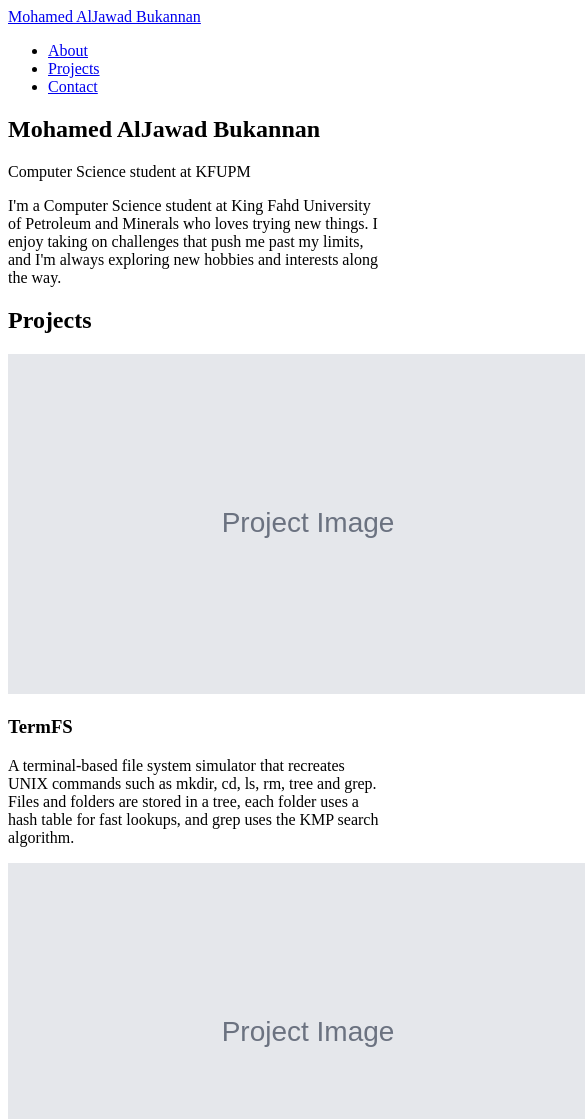
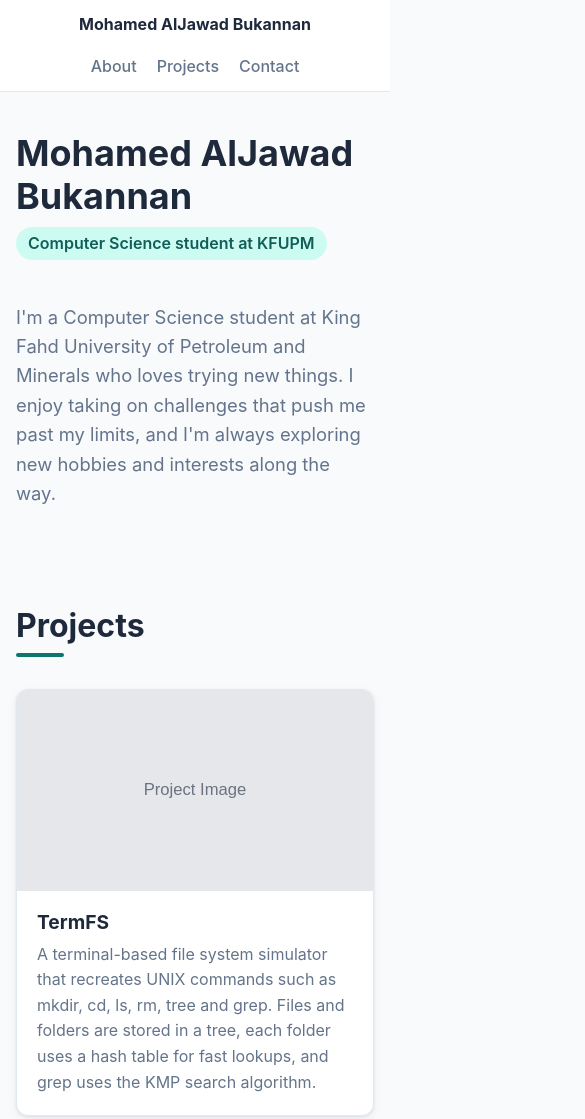
Before and after one commit to MJBukannan/202366970-MohamedBukannan-assignment1, a plain HTML site: page index.html in a window 390 px wide. Shown: the top 1119 px of the page, 585 px wide, since content can reach past the window. Drawn offline with Linux system fonts and the light colour scheme.

Commit message:
Add responsive CSS styling

```diff
--- a/css/styles.css
+++ b/css/styles.css
@@ -1 +1,298 @@
 /* Main stylesheet for the portfolio site */
+
+/* ---------- Design tokens ---------- */
+:root {
+  --color-bg: #f8fafc;
+  --color-surface: #ffffff;
+  --color-text: #1e293b;
+  --color-muted: #64748b;
+  --color-border: #e2e8f0;
+  --color-accent: #0f766e;
+  --color-accent-dark: #115e59;
+  --color-accent-soft: #ccfbf1;
+
+  /* System fonts only: nothing to download */
+  --font-body: -apple-system, BlinkMacSystemFont, "Segoe UI", Roboto, Helvetica, Arial, sans-serif;
+
+  --radius: 12px;
+  --shadow: 0 1px 3px rgba(15, 23, 42, 0.08), 0 4px 12px rgba(15, 23, 42, 0.05);
+  --max-width: 1100px;
+}
+
+/* ---------- Base ---------- */
+*,
+*::before,
+*::after {
+  box-sizing: border-box;
+}
+
+html {
+  scroll-behavior: smooth;
+  /* Keeps section headings visible below the sticky header when jumping to them */
+  scroll-padding-top: 80px;
+}
+
+body {
+  margin: 0;
+  font-family: var(--font-body);
+  line-height: 1.6;
+  color: var(--color-text);
+  background-color: var(--color-bg);
+}
+
+img {
+  max-width: 100%;
+  display: block;
+}
+
+a {
+  color: var(--color-accent);
+}
+
+h1,
+h2,
+h3 {
+  line-height: 1.2;
+  margin-top: 0;
+}
+
+/* ---------- Header and navigation (Flexbox) ---------- */
+.site-header {
+  position: sticky;
+  top: 0;
+  z-index: 10;
+  display: flex;
+  justify-content: space-between;
+  align-items: center;
+  gap: 1rem;
+  padding: 1rem 2rem;
+  background-color: var(--color-surface);
+  border-bottom: 1px solid var(--color-border);
+}
+
+.logo {
+  font-weight: 700;
+  color: var(--color-text);
+  text-decoration: none;
+}
+
+.nav-links {
+  display: flex;
+  gap: 1.5rem;
+  margin: 0;
+  padding: 0;
+  list-style: none;
+}
+
+.nav-links a {
+  color: var(--color-muted);
+  font-weight: 500;
+  text-decoration: none;
+  transition: color 0.2s;
+}
+
+.nav-links a:hover,
+.nav-links a:focus {
+  color: var(--color-accent);
+}
+
+/* ---------- Sections ---------- */
+.section {
+  max-width: var(--max-width);
+  margin: 0 auto;
+  padding: 4rem 2rem;
+}
+
+.section h2 {
+  font-size: 2rem;
+  margin-bottom: 2rem;
+}
+
+/* Short accent bar under each section heading */
+.section h2::after {
+  content: "";
+  display: block;
+  width: 48px;
+  height: 4px;
+  margin-top: 0.5rem;
+  border-radius: 2px;
+  background-color: var(--color-accent);
+}
+
+/* ---------- About ---------- */
+.about {
+  padding-top: 6rem;
+  padding-bottom: 6rem;
+}
+
+.about h1 {
+  font-size: clamp(2.25rem, 5vw, 3.5rem);
+  margin-bottom: 0.5rem;
+}
+
+.tagline {
+  display: inline-block;
+  margin: 0 0 1.5rem;
+  padding: 0.25rem 0.75rem;
+  border-radius: 999px;
+  font-weight: 600;
+  color: var(--color-accent-dark);
+  background-color: var(--color-accent-soft);
+}
+
+.intro {
+  max-width: 60ch;
+  font-size: 1.15rem;
+  color: var(--color-muted);
+}
+
+/* ---------- Projects (Grid) ---------- */
+.project-grid {
+  display: grid;
+  grid-template-columns: repeat(3, 1fr);
+  gap: 1.5rem;
+}
+
+.project-card {
+  overflow: hidden;
+  border: 1px solid var(--color-border);
+  border-radius: var(--radius);
+  background-color: var(--color-surface);
+  box-shadow: var(--shadow);
+  transition: transform 0.2s, box-shadow 0.2s;
+}
+
+.project-card:hover {
+  transform: translateY(-4px);
+  box-shadow: 0 8px 24px rgba(15, 23, 42, 0.12);
+}
+
+.project-card img {
+  width: 100%;
+  aspect-ratio: 16 / 9;
+  object-fit: cover;
+}
+
+.project-card h3 {
+  margin: 1.25rem 1.25rem 0.5rem;
+  font-size: 1.2rem;
+}
+
+.project-card p {
+  margin: 0 1.25rem 1.25rem;
+  color: var(--color-muted);
+}
+
+/* ---------- Contact form ---------- */
+.contact-form {
+  display: flex;
+  flex-direction: column;
+  max-width: 560px;
+  padding: 2rem;
+  border: 1px solid var(--color-border);
+  border-radius: var(--radius);
+  background-color: var(--color-surface);
+  box-shadow: var(--shadow);
+}
+
+.contact-form label {
+  margin-bottom: 0.35rem;
+  font-weight: 600;
+}
+
+.contact-form input,
+.contact-form textarea {
+  margin-bottom: 1.25rem;
+  padding: 0.75rem;
+  border: 1px solid var(--color-border);
+  border-radius: 8px;
+  font: inherit;
+  color: inherit;
+  background-color: var(--color-bg);
+}
+
+.contact-form input:focus,
+.contact-form textarea:focus {
+  outline: 2px solid var(--color-accent);
+  outline-offset: 1px;
+  border-color: transparent;
+}
+
+.contact-form textarea {
+  resize: vertical;
+}
+
+.contact-form button {
+  align-self: flex-start;
+  padding: 0.75rem 1.75rem;
+  border: none;
+  border-radius: 8px;
+  font: inherit;
+  font-weight: 600;
+  color: #ffffff;
+  background-color: var(--color-accent);
+  cursor: pointer;
+  transition: background-color 0.2s;
+}
+
+.contact-form button:hover,
+.contact-form button:focus {
+  background-color: var(--color-accent-dark);
+}
+
+/* ---------- Footer ---------- */
+.site-footer {
+  padding: 2rem;
+  text-align: center;
+  font-size: 0.9rem;
+  color: var(--color-muted);
+  border-top: 1px solid var(--color-border);
+}
+
+/* ---------- Tablet (768px and below) ---------- */
+@media (max-width: 768px) {
+  .project-grid {
+    grid-template-columns: repeat(2, 1fr);
+  }
+
+  .section {
+    padding: 3rem 1.5rem;
+  }
+
+  .about {
+    padding-top: 4rem;
+    padding-bottom: 4rem;
+  }
+}
+
+/* ---------- Mobile (480px and below) ---------- */
+@media (max-width: 480px) {
+  .site-header {
+    flex-direction: column;
+    padding: 0.75rem 1rem;
+  }
+
+  html {
+    scroll-padding-top: 110px;
+  }
+
+  .nav-links {
+    gap: 1.25rem;
+  }
+
+  .project-grid {
+    grid-template-columns: 1fr;
+  }
+
+  .section {
+    padding: 2.5rem 1rem;
+  }
+
+  .contact-form {
+    padding: 1.25rem;
+  }
+
+  .contact-form button {
+    align-self: stretch;
+  }
+}
```
